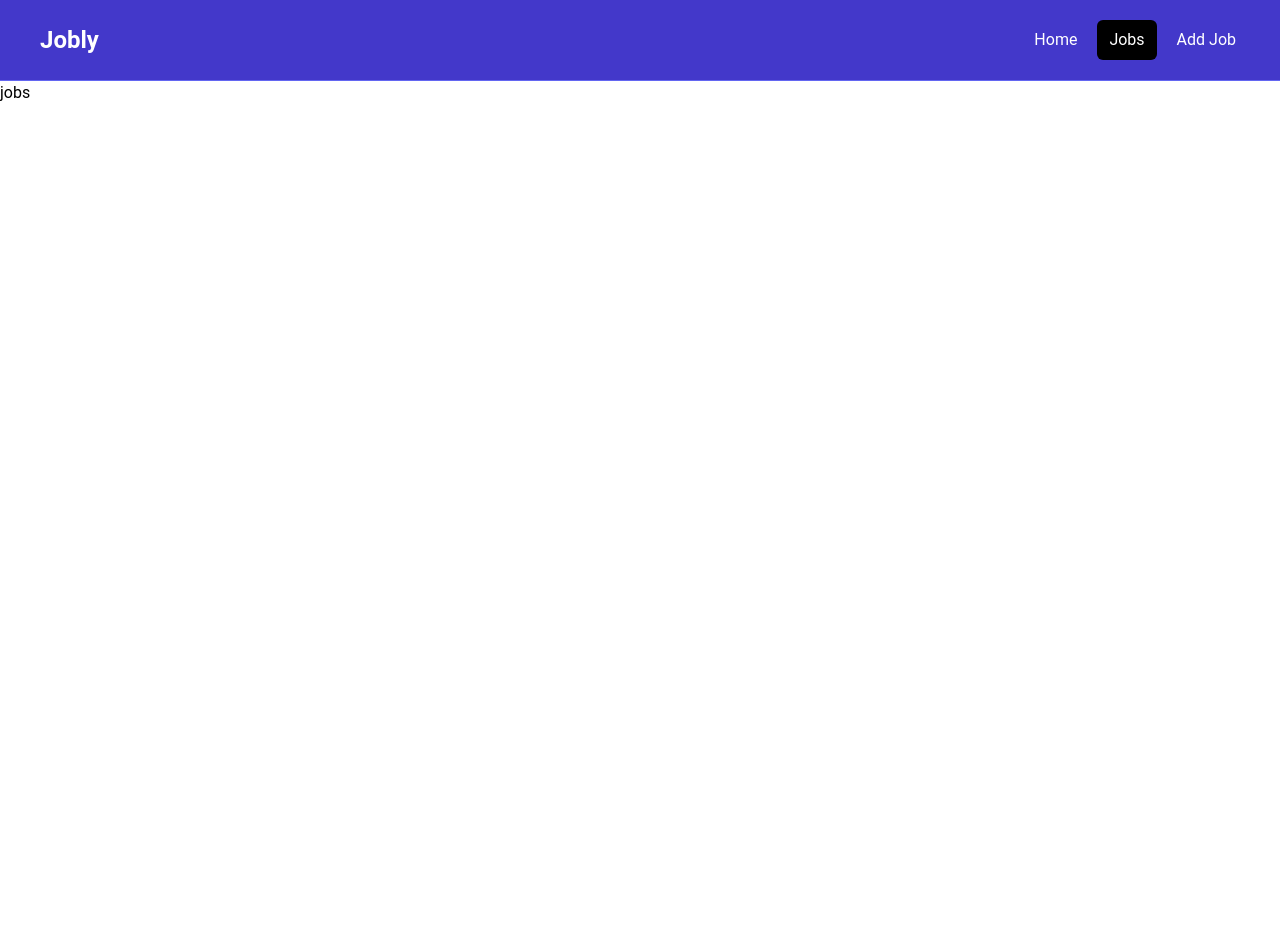
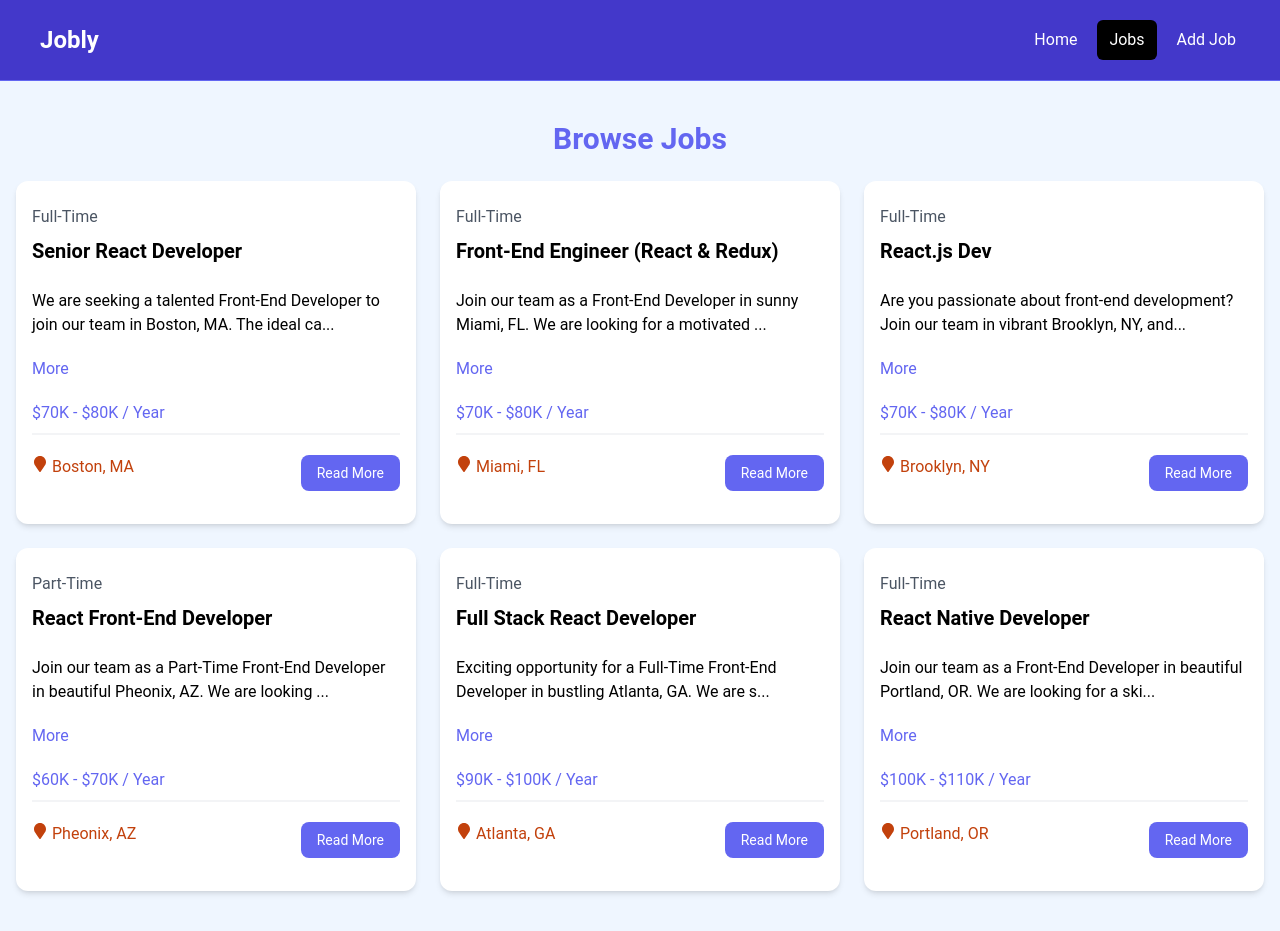
Before and after one commit to teodorSmilevski/jobly-react-app, a React (Vite) app: page /jobs in a window 1280 px wide. Before the commit the page ends 800 px from the top, so only its background shows below. Built offline with nearby package versions, Linux system fonts and the light colour scheme; data requests are answered from the project's data file.

Commit message:
Fetching data from json db

```diff
--- a/src/components/JobListings.jsx
+++ b/src/components/JobListings.jsx
@@ -1,21 +1,47 @@
-import jobsData from "../assets/jobs.json";
+/* eslint-disable react/prop-types */
+import { useState, useEffect } from "react";
 import JobListing from "./JobListing";
+import Spinner from "./Spinner";
 
-const jobs = jobsData.jobs;
-export default function JobListings() {
-  const recentJobs = jobs.slice(0, 3);
+export default function JobListings({ isHome = false }) {
+  const [jobs, setJobs] = useState([]);
+  const [loading, setLoading] = useState(true);
+
+  useEffect(() => {
+    const fetchJobs = async () => {
+      const apiUrl = isHome
+        ? "http://localhost:8000/jobs?_limit=3"
+        : "http://localhost:8000/jobs";
+      try {
+        const res = await fetch(apiUrl);
+        const data = await res.json();
+        setJobs(data);
+      } catch (error) {
+        console.log(`Error fetching data: ${error}`);
+      } finally {
+        setLoading(false);
+      }
+    };
+
+    fetchJobs();
+  }, [isHome]);
 
   return (
     <section className="bg-blue-50 px-4 py-10">
       <div className="container-xl lg:container m-auto">
         <h2 className="text-3xl font-bold text-indigo-500 mb-6 text-center">
-          Browse Jobs
+          {isHome ? "Recent Jobs" : "Browse Jobs"}
         </h2>
-        <div className="grid grid-cols-1 md:grid-cols-3 gap-6">
-          {recentJobs.map((job) => (
-            <JobListing job={job} key={job.id} />
-          ))}
-        </div>
+
+        {loading ? (
+          <Spinner loading={loading} />
+        ) : (
+          <div className="grid grid-cols-1 md:grid-cols-3 gap-6">
+            {jobs.map((job) => (
+              <JobListing job={job} key={job.id} />
+            ))}
+          </div>
+        )}
       </div>
     </section>
   );
--- /dev/null
+++ b/src/components/Spinner.jsx
@@ -0,0 +1,18 @@
+/* eslint-disable react/prop-types */
+import { ClipLoader } from "react-spinners";
+
+export default function Spinner({ loading }) {
+  const override = {
+    display: "block",
+    margin: "100px auto",
+  };
+
+  return (
+    <ClipLoader
+      color="#4338ca"
+      loading={loading}
+      cssOverride={override}
+      size={150}
+    />
+  );
+}
--- a/src/pages/HomePage.jsx
+++ b/src/pages/HomePage.jsx
@@ -8,7 +8,7 @@ export default function HomePage() {
     <>
       <HeroSection />
       <HomeCards />
-      <JobListings />
+      <JobListings isHome={true} />
       <ViewAllJobs />
     </>
   );
--- a/src/pages/JobsPage.jsx
+++ b/src/pages/JobsPage.jsx
@@ -1,3 +1,9 @@
+import JobListings from "../components/JobListings";
+
 export default function JobsPage() {
-  return <h1>jobs</h1>;
+  return (
+    <section>
+      <JobListings />
+    </section>
+  );
 }
```
Also changed, not shown: package.json (+5 -2 lines), 1 other file (tests, documents, lock files or other folders).
